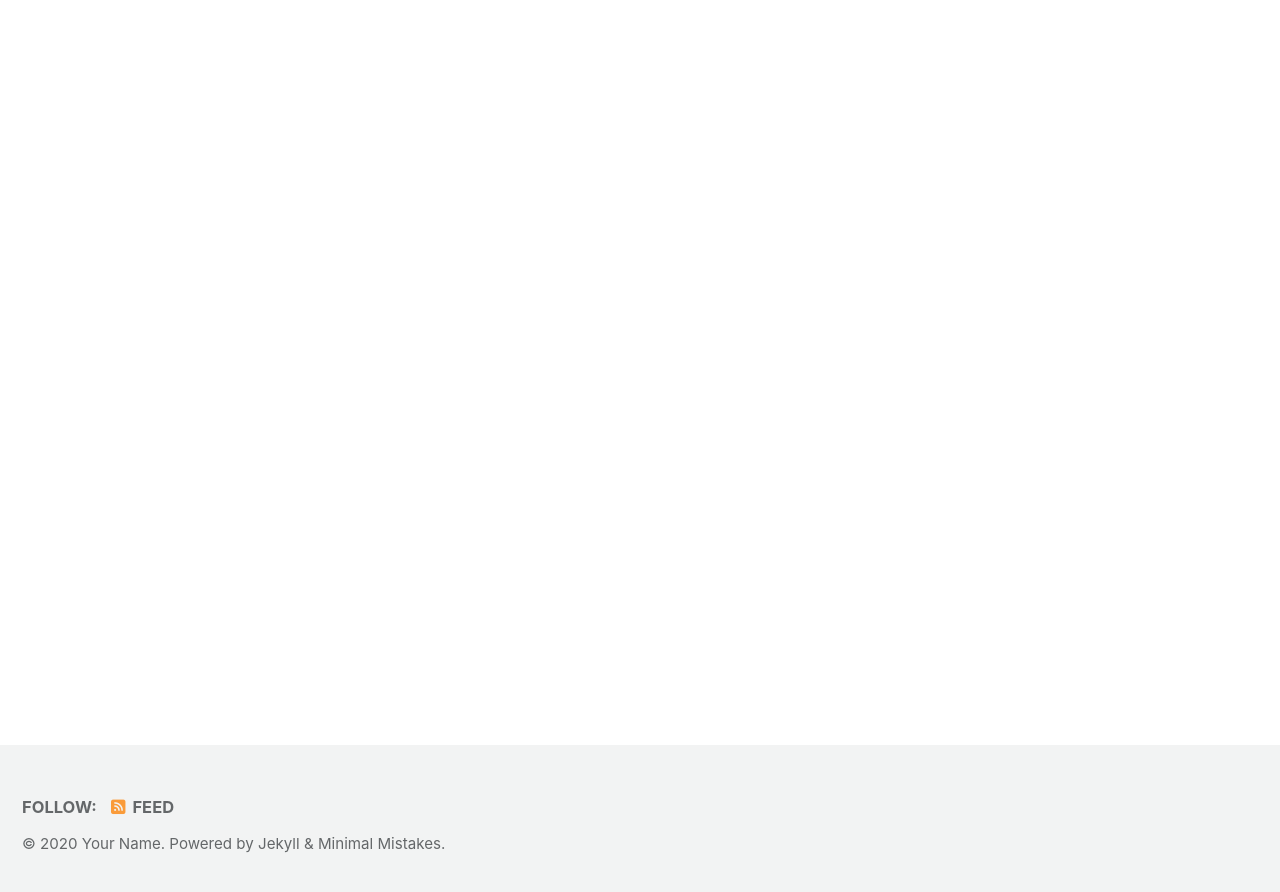
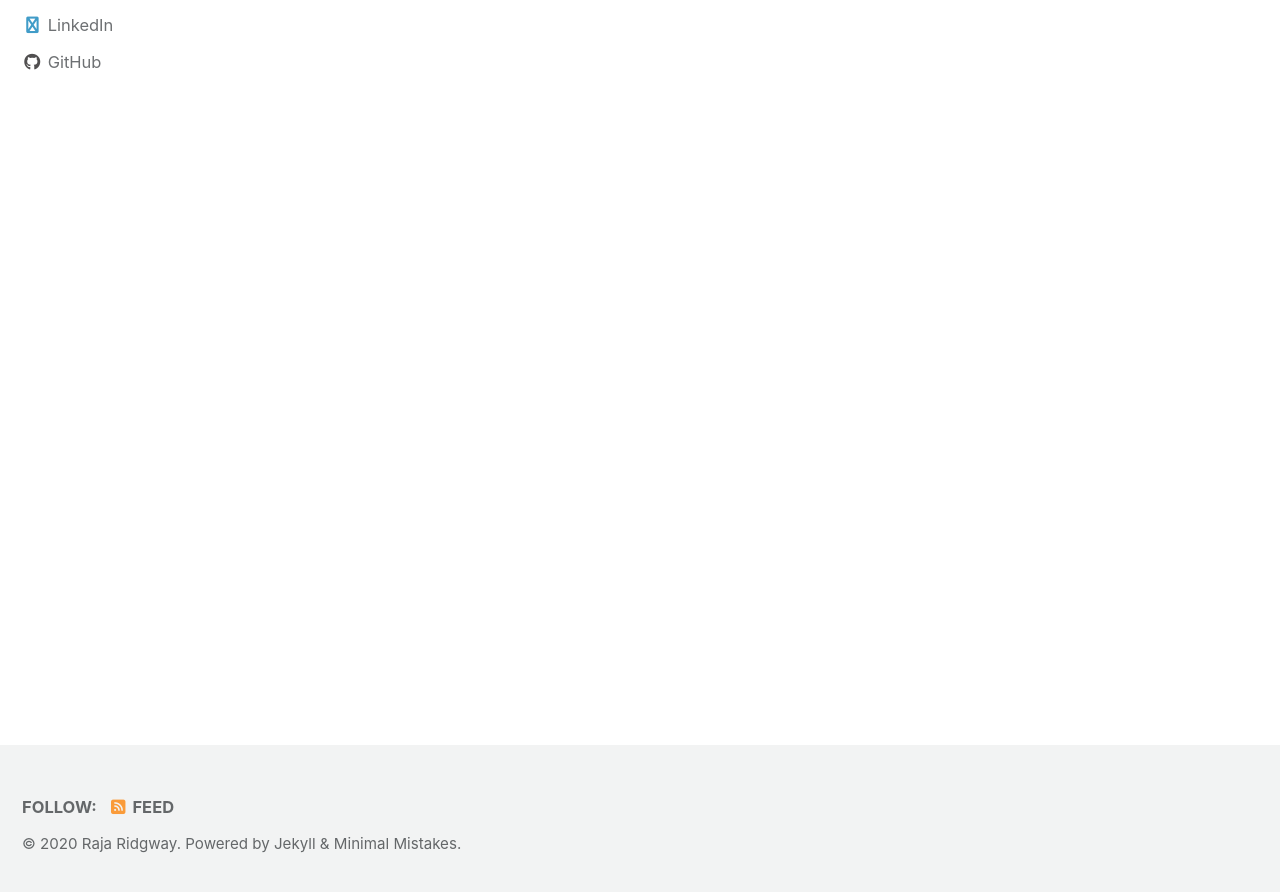
Before and after one commit to rajaridgway/rajaridgway.github.io, a Jekyll site: the page built from index.html, in a window 1280 px wide and 900 px high, scrolled down 222 px. Shown: the top 892 px of the window. Built offline with Jekyll 4.4.1, drawn with Linux system fonts in a browser that asks for light colours; cached includes are drawn as plain includes; nearby versions of some CDN libraries; the list of posts is cut into pages by our own code; some of the changed text lies outside the part shown.

Commit message:
updated config

```diff
--- a/_config.yml
+++ b/_config.yml
@@ -16,11 +16,11 @@ minimal_mistakes_skin    : "default" # "air", "aqua", "contrast", "dark", "dirt"
 
 # Site Settings
 locale                   : "en-US"
-title                    : "Site Title"
+title                    : "Raja Ridgway"
 title_separator          : "-"
 subtitle                 : # site tagline that appears below site title in masthead
-name                     : "Your Name"
-description              : "An amazing website."
+name                     : "Raja Ridgway"
+description              : "Data Science Portfolio"
 url                      : # the base hostname & protocol for your site e.g. "https://mmistakes.github.io"
 baseurl                  : # the subpath of your site, e.g. "/blog"
 repository               : # GitHub username/repo-name e.g. "mmistakes/minimal-mistakes"
@@ -93,18 +93,18 @@ analytics:
 
 # Site Author
 author:
-  name             : "Your Name"
+  name             : "Raja Ridgway"
   avatar           : # path of avatar image, e.g. "/assets/images/bio-photo.jpg"
-  bio              : "I am an **amazing** person."
-  location         : "Somewhere"
+  bio              : "Data Science Portfolio"
+  location         : "Denver, CO"
   email            :
   links:
     - label: "Email"
       icon: "fas fa-fw fa-envelope-square"
       # url: mailto:your.name@email.com
-    - label: "Website"
-      icon: "fas fa-fw fa-link"
-      # url: "https://your-website.com"
+    - label: "LinkedIn"
+      icon: "fas fa-fw fa-linkedin"
+      url: "https://www.linkedin.com/in/raja-ridgway-4ab01295/"
     - label: "Twitter"
       icon: "fab fa-fw fa-twitter-square"
       # url: "https://twitter.com/"
@@ -113,7 +113,7 @@ author:
       # url: "https://facebook.com/"
     - label: "GitHub"
       icon: "fab fa-fw fa-github"
-      # url: "https://github.com/"
+      url: "https://github.com/rajaridgway"
     - label: "Instagram"
       icon: "fab fa-fw fa-instagram"
       # url: "https://instagram.com/"
@@ -279,3 +279,11 @@ defaults:
       comments: # true
       share: true
       related: true
+
+  #_pages
+  - scope:
+      path: ""
+      type: pages
+    values:
+      laygout: single
+      author_profile: true
```
